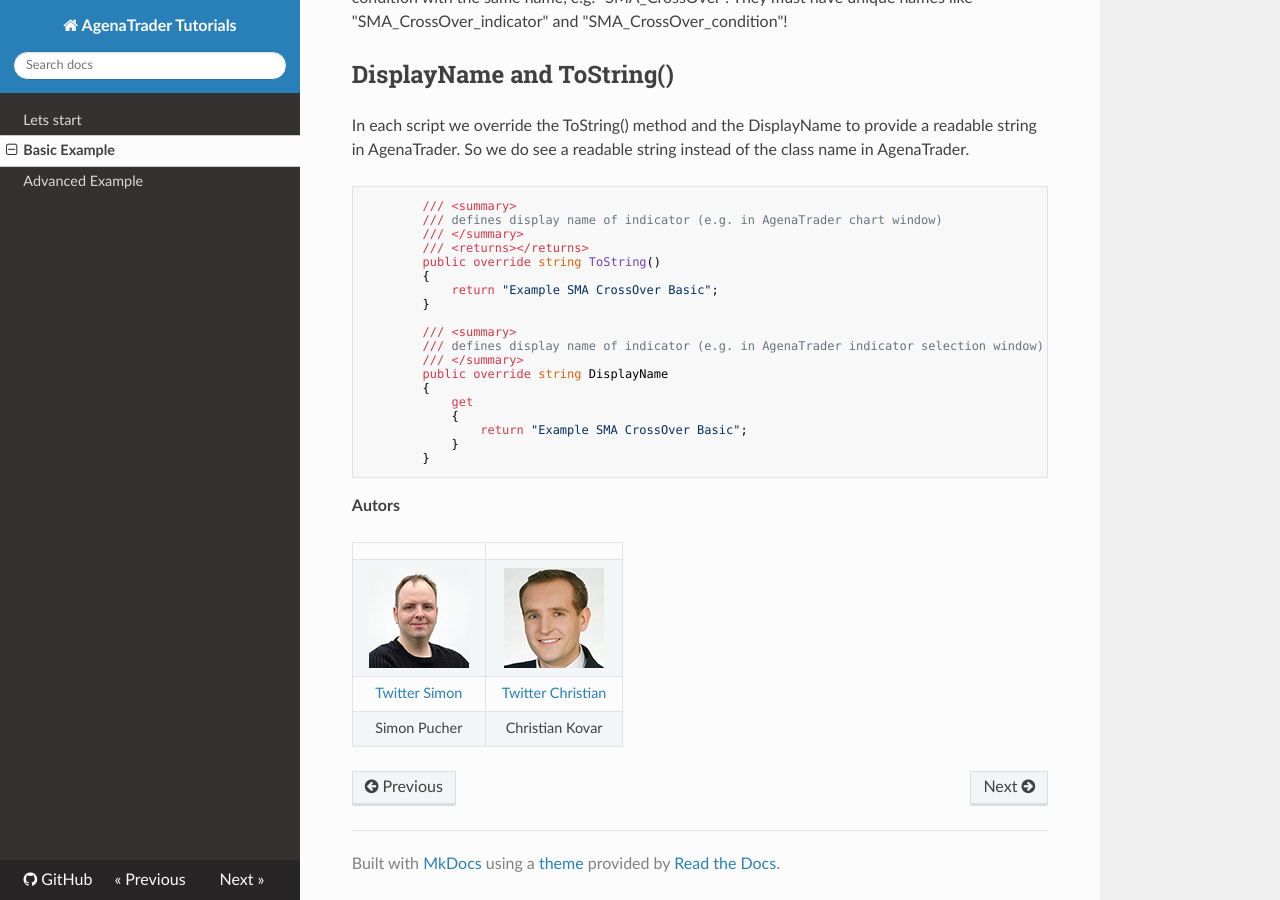
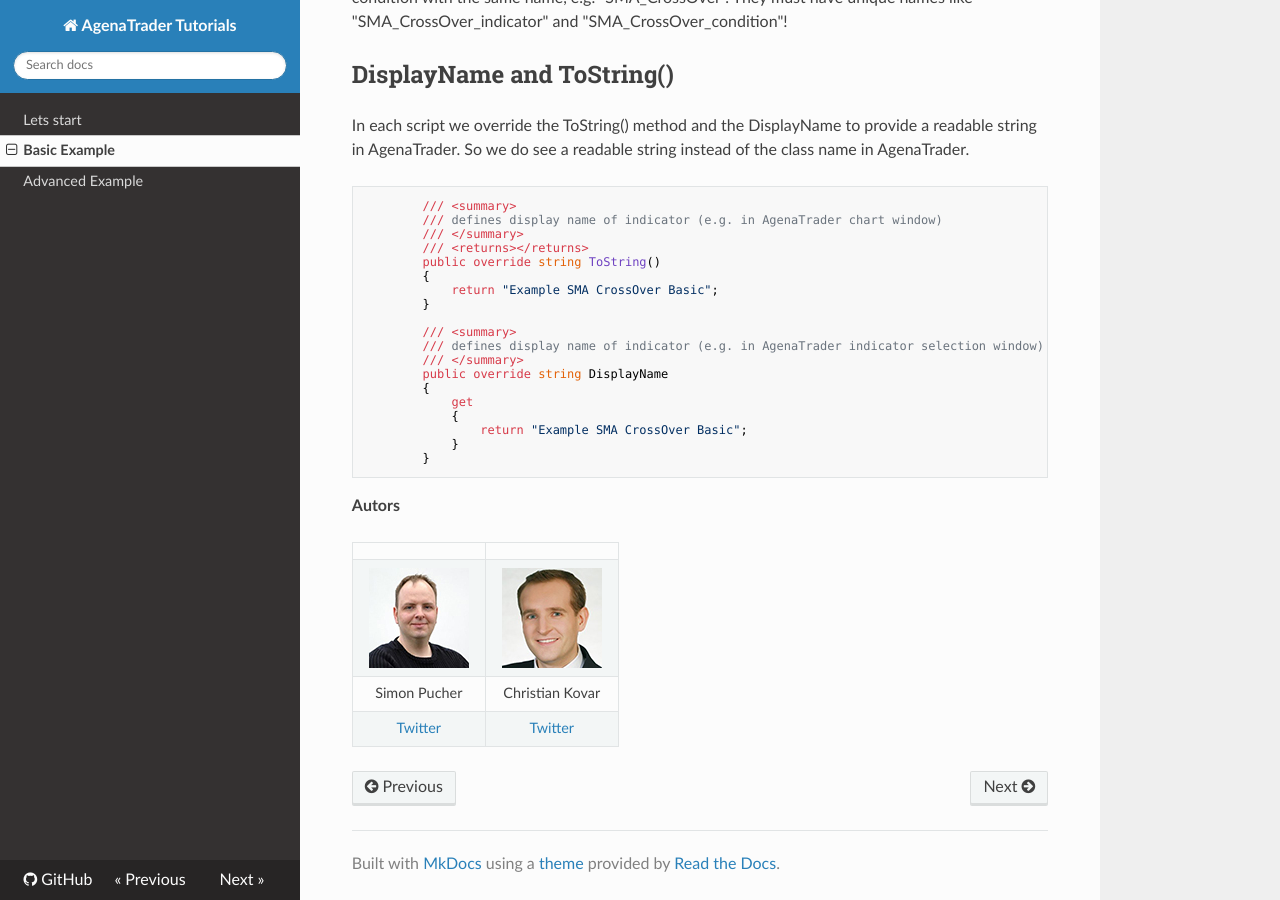
Before and after one commit to AgenaTrader/Tutorials, an MkDocs documentation site: the page built from sources/Example_Indicator_Condition_Strategy_Basic/README.md, in a window 1280 px wide and 900 px high, scrolled down 2707 px. Built offline with MkDocs 1.6.1, drawn with Linux system fonts in a browser that asks for light colours; nearby versions of some CDN libraries; old or Windows-style settings are respelled for this version of MkDocs.

Commit message:
Adding autors to the tutorials

```diff
--- a/sources/Example_Indicator_Condition_Strategy_Basic/README.md
+++ b/sources/Example_Indicator_Condition_Strategy_Basic/README.md
@@ -148,5 +148,5 @@ In each script we override the ToString() method and the DisplayName to provide
 |               |                 |
 |     :---:     |      :---:      |
 | ![Simon Pucher](../images/user_simon_pucher_100.jpeg) | ![Christian Kovar](../images/user_christian_kovar_100.jpg) |
-| [Twitter Simon](https://twitter.com/SimonPucher) |  [Twitter Christian](https://twitter.com/ckovar82) |
 | Simon Pucher | Christian Kovar |
+| [Twitter](https://twitter.com/SimonPucher) |  [Twitter](https://twitter.com/ckovar82) |
```
Also changed, not shown: sources/Example_Indicator_Condition_Strategy_Advanced/README.md (+1 -1 lines).
